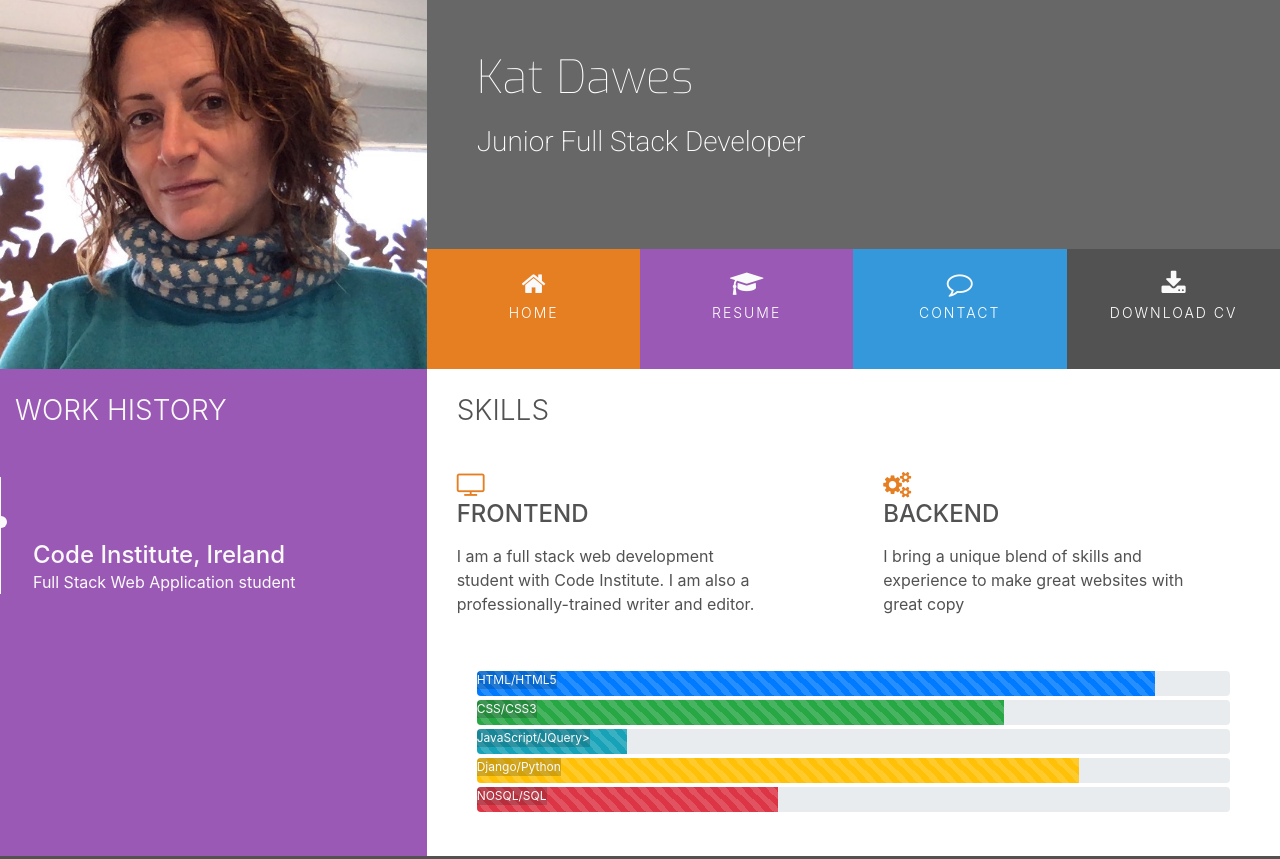
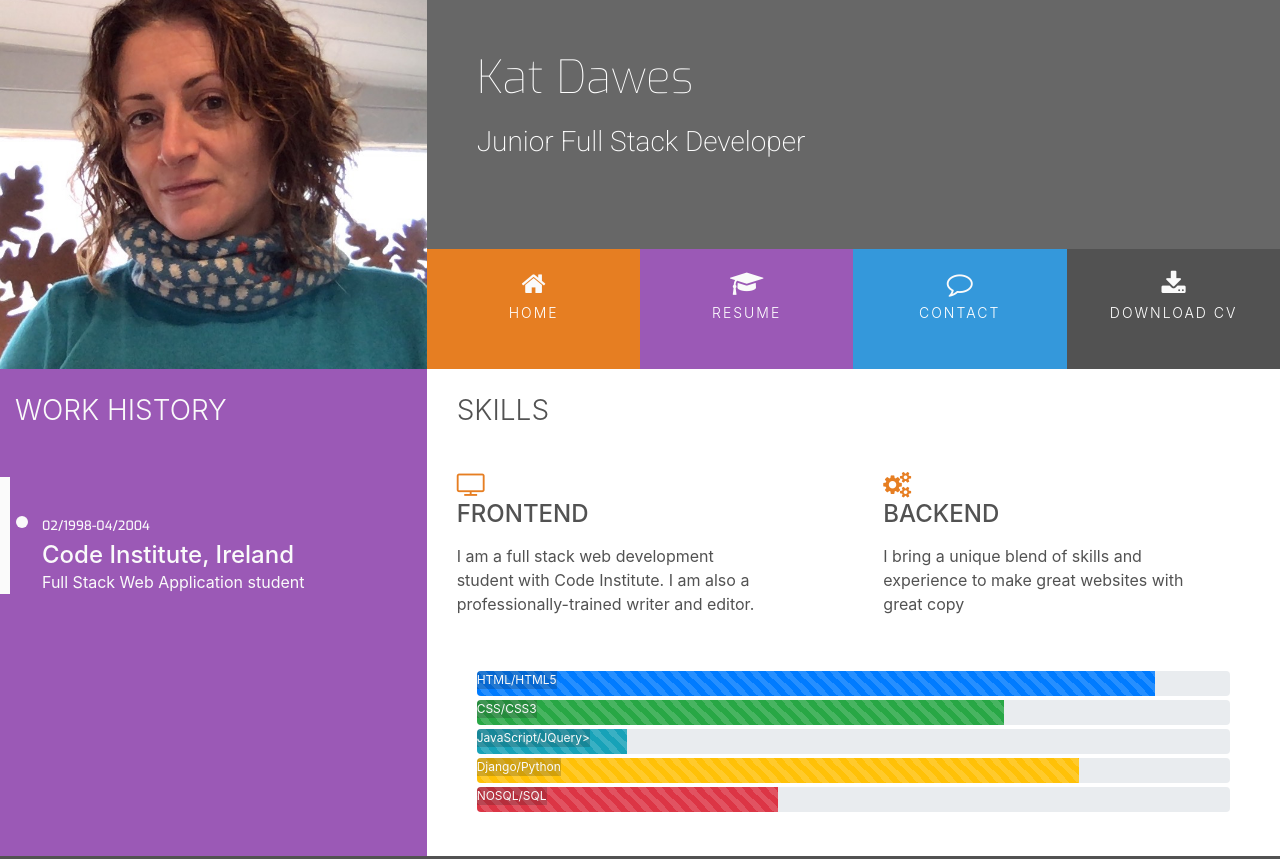
Before and after one commit to surfergrl/resume, a plain HTML site: page resume.html in a window 1280 px wide. Shown: the top 859 px of the page. Drawn offline with nearby package versions, Linux system fonts and the light colour scheme.

Commit message:
Wrangling with the border

```diff
--- a/assets/css/style.css
+++ b/assets/css/style.css
@@ -254,7 +254,7 @@ footer {
     padding: 4em 2em 0em 2em;
     position: relative;
     color: #fafafa;
-    border-left: 1px solid;
+    border-left: 10px solid;
 }
 .timeline-item p {
     padding: 0;
@@ -278,7 +278,7 @@ footer {
     display: block;
     top: 2.4em;
     position: absolute;
-    left: -6px;
+    left: 6px;
     border-radius: 12px;
     content: '';
     background-color: #fafafa;
--- a/resume.html
+++ b/resume.html
@@ -62,7 +62,7 @@
                                 Work History
                             </h3>
                         </div>
-                        <div class="timeline-item data-dates=02/1998-04/2004">
+                        <div class="timeline-item" data-dates="02/1998-04/2004">
                             <h4>Code Institute, Ireland</h4>
                             <p>Full Stack Web Application student</p>
                         </div>
```
